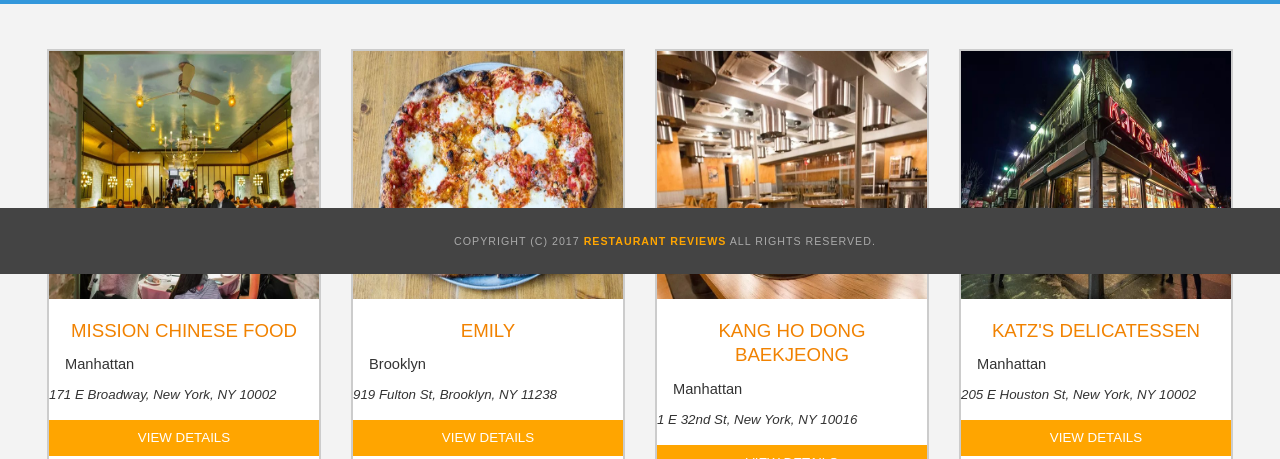
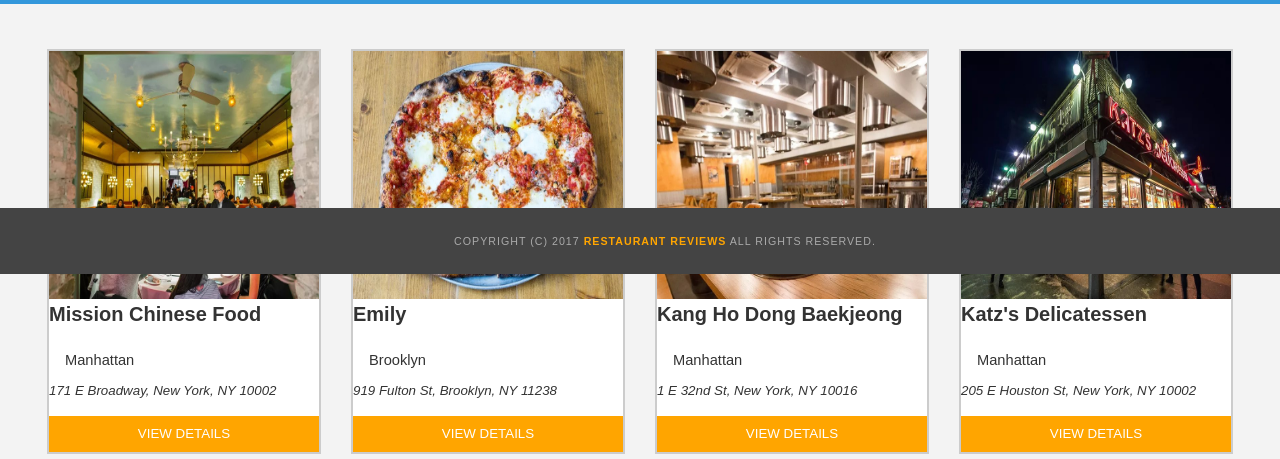
Before and after one commit to olgakozhevnikova/restaurant-review-app, a website: page index.html in a window 1280 px wide. Shown: the part 526-985 px from the top of the page. Drawn offline with nearby package versions, Linux system fonts and the light colour scheme; some packages are replaced by stand-ins of ours.

Commit message:
Change h1 to h2

```diff
--- a/js/main.js
+++ b/js/main.js
@@ -158,7 +158,7 @@
   image.alt = restaurant.name
   li.append(image);
 
-  const name = document.createElement('h1');
+  const name = document.createElement('h2');
   name.innerHTML = restaurant.name;
   li.append(name);
 
```
Also changed, not shown: restaurant.html (+1 -1 lines).
